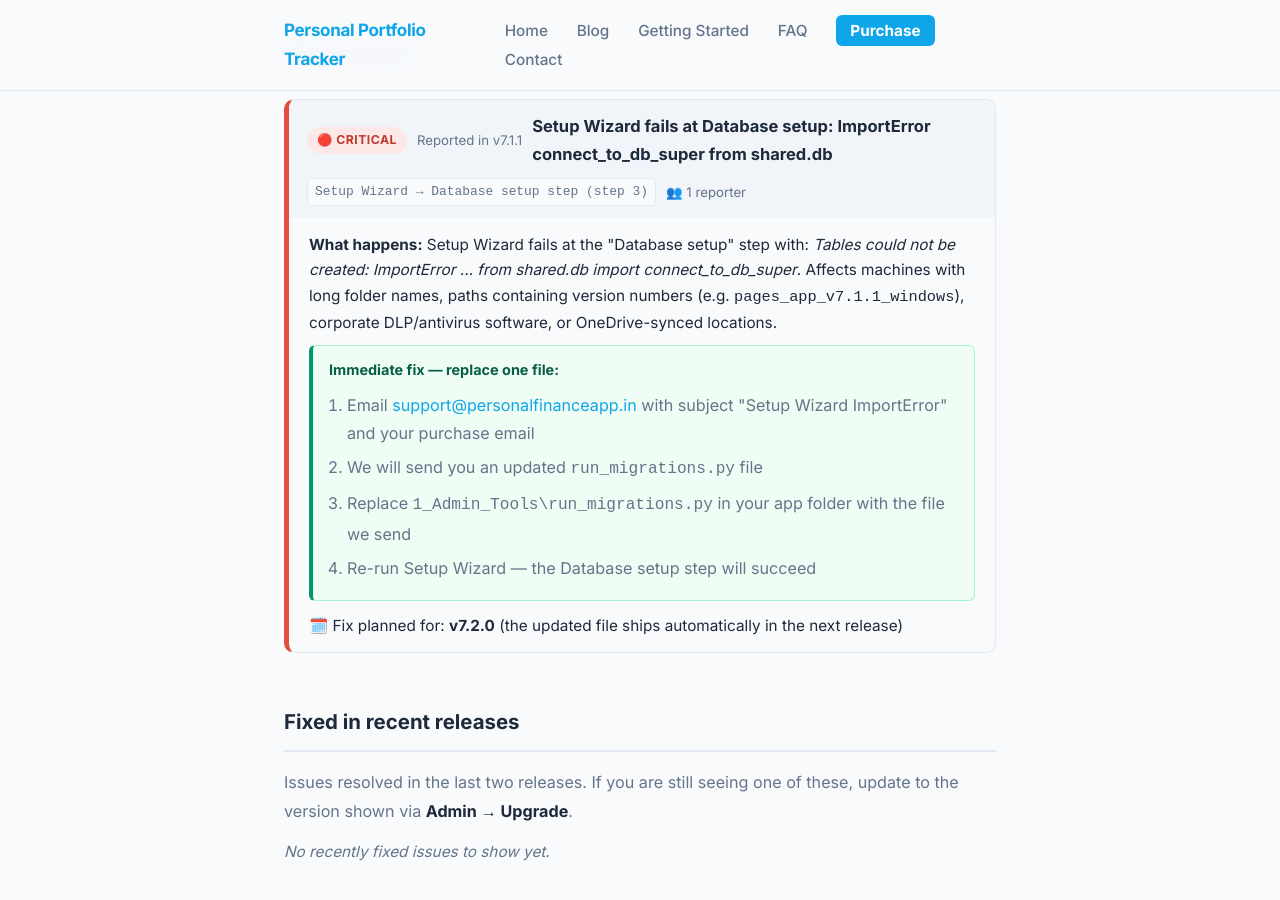
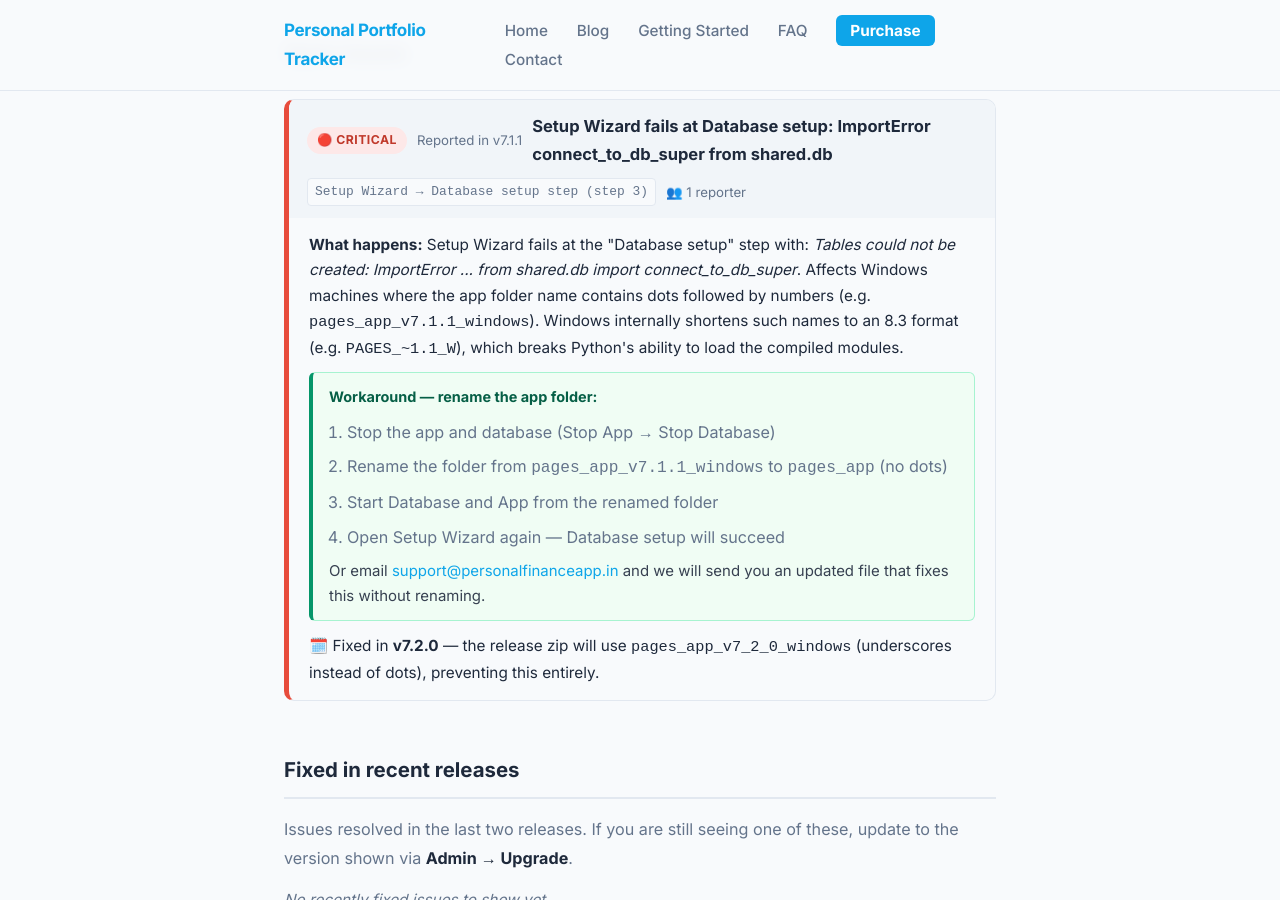
Before and after one commit to srikrishna2024/portfolio-tracker-blog, a Jekyll site: the page built from known-issues/index.html, in a window 1280 px wide and 900 px high, scrolled down 593 px. Built offline with Jekyll 4.4.1, drawn with Linux system fonts in a browser that asks for light colours.

Commit message:
known issues: update ImportError workaround — rename folder, fixed in v7.2.0 with underscore naming

```diff
--- a/known-issues/index.html
+++ b/known-issues/index.html
@@ -27,7 +27,7 @@
         <span class="ki-version">👥 1 reporter</span>
       </div>
       <div class="ki-body">
-        <p><strong>What happens:</strong> Setup Wizard fails at the "Database setup" step with: <em>Tables could not be created: ImportError ... from shared.db import connect_to_db_super</em>. Affects machines with long folder names, paths containing version numbers (e.g. <code>pages_app_v7.1.1_windows</code>), corporate DLP/antivirus software, or OneDrive-synced locations.</p><div class="ki-workaround"><strong>Immediate fix — replace one file:</strong><ol style="margin:8px 0 0;padding-left:18px;font-size:0.88rem;color:#374151;line-height:1.8"><li>Email <a href="mailto:support@personalfinanceapp.in">support@personalfinanceapp.in</a> with subject "Setup Wizard ImportError" and your purchase email</li><li>We will send you an updated <code>run_migrations.py</code> file</li><li>Replace <code>1_Admin_Tools\run_migrations.py</code> in your app folder with the file we send</li><li>Re-run Setup Wizard — the Database setup step will succeed</li></ol></div><p class="ki-eta">🗓️ Fix planned for: <strong>v7.2.0</strong> (the updated file ships automatically in the next release)</p>
+        <p><strong>What happens:</strong> Setup Wizard fails at the "Database setup" step with: <em>Tables could not be created: ImportError ... from shared.db import connect_to_db_super</em>. Affects Windows machines where the app folder name contains dots followed by numbers (e.g. <code>pages_app_v7.1.1_windows</code>). Windows internally shortens such names to an 8.3 format (e.g. <code>PAGES_~1.1_W</code>), which breaks Python's ability to load the compiled modules.</p><div class="ki-workaround"><strong>Workaround — rename the app folder:</strong><ol style="margin:8px 0 0;padding-left:18px;font-size:0.88rem;color:#374151;line-height:1.8"><li>Stop the app and database (Stop App → Stop Database)</li><li>Rename the folder from <code>pages_app_v7.1.1_windows</code> to <code>pages_app</code> (no dots)</li><li>Start Database and App from the renamed folder</li><li>Open Setup Wizard again — Database setup will succeed</li></ol><p style="margin:8px 0 0">Or email <a href="mailto:support@personalfinanceapp.in">support@personalfinanceapp.in</a> and we will send you an updated file that fixes this without renaming.</p></div><p class="ki-eta">🗓️ Fixed in <strong>v7.2.0</strong> — the release zip will use <code>pages_app_v7_2_0_windows</code> (underscores instead of dots), preventing this entirely.</p>
       </div>
     </div>
   </div>
```
